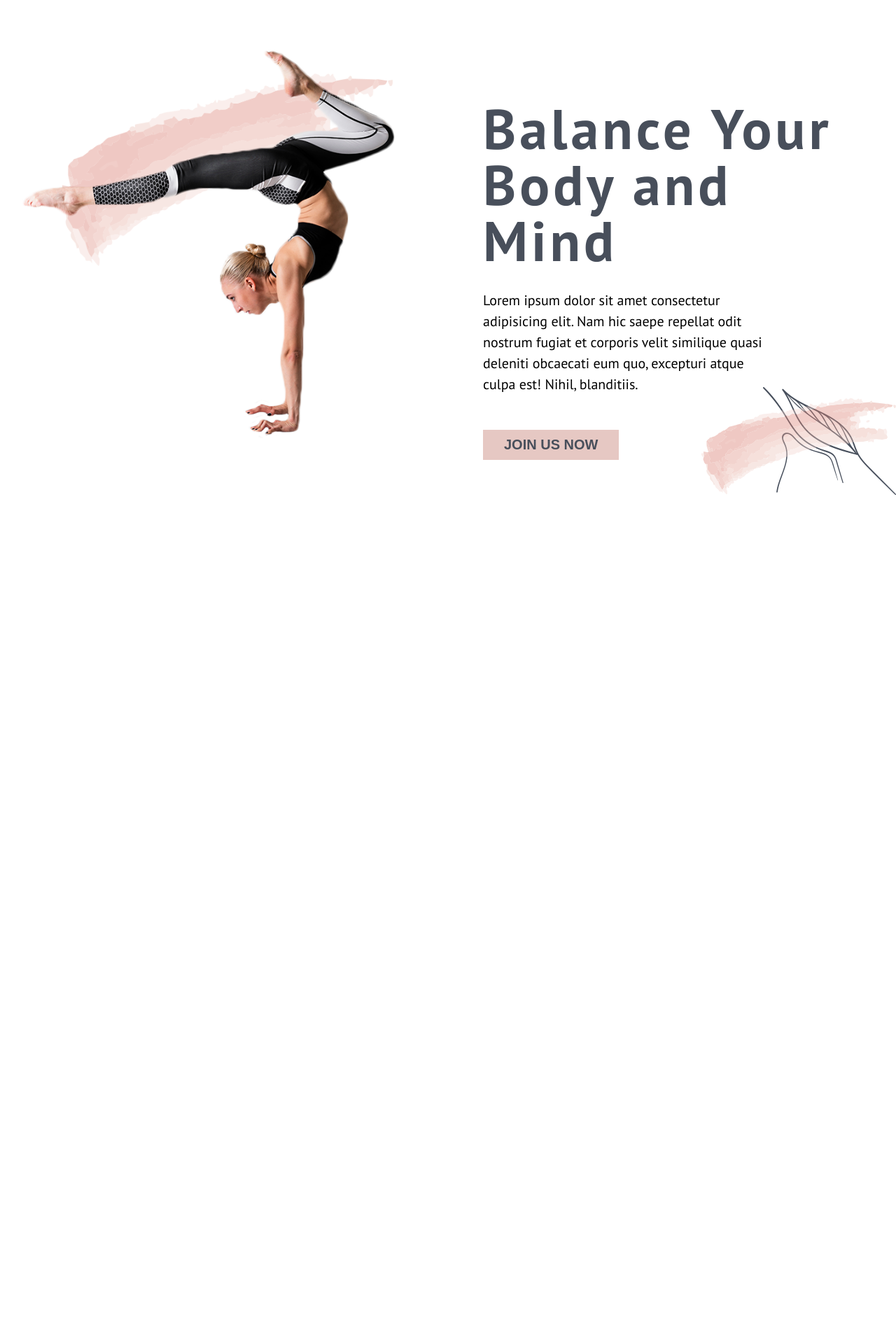
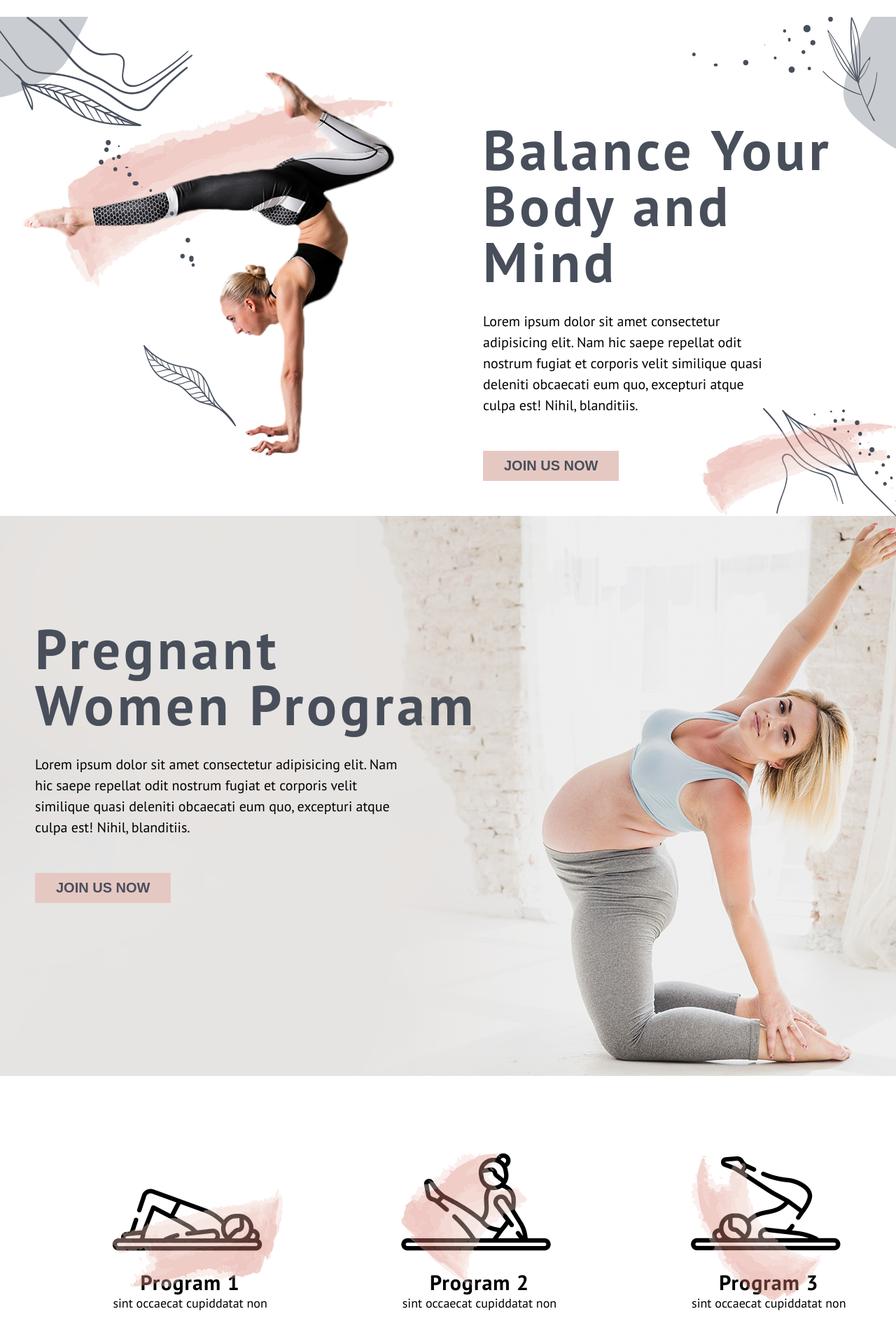
Before and after one commit to doanngocminhthang/yoga-course-template, a plain HTML site: page index.html in a window 1280 px wide. Shown: the part 126-2036 px from the top of the page at 70% size. Before the commit the page ends 833 px from the top, so only its background shows below. Drawn offline with Linux system fonts and the light colour scheme.

Commit message:
done 4 section

```diff
--- a/index.html
+++ b/index.html
@@ -52,7 +52,15 @@
     </div>
     <div class="banner wrapper">
         <img class="banner__right-bottom-1" src="image/banner__right-bottom-1.png" alt="">
-        <img class="banner__right-bottom-1" src="image/banner__right-bottom-2.png" alt="">
+        <img class="banner__right-bottom-2" src="image/banner__right-bottom-2.png" alt="">
+        <img class="banner__right-bottom-3" src="image/banner__right-bottom-3.png" alt="">
+        <img class="banner__left-middle-1" src="image/banner__left-middle-1.png" alt="">
+        <img class="banner__left-middle-2" src="image/banner__left-middle-2.png" alt="">
+        <img class="banner__right-top-1" src="image/banner__right-top-1.png" alt="">
+        <img class="banner__right-top-2" src="image/banner__right-top-2.png" alt="">
+        <img class="banner__right-top-3" src="image/banner__right-top-3.png" alt="">
+        <img class="banner__left-top-1" src="image/banner__left-top-1.png" alt="">
+        <img class="banner__left-top-2" src="image/banner__left-top-2.png" alt="">
         <div class="banner__inner">
             <div class="banner__col-1">
                 <img src="image/banner1.png" alt="">
@@ -67,6 +75,42 @@
             </div>
         </div>
     </div>
+    <div class="banner-2 wrapper">
+        <div class="banner-2__inner">
+            <div class="banner-2__content">
+                <h1 class="banner__title">Pregnant<br> Women Program</h1>
+                <p class="banner__desc ">Lorem ipsum dolor sit amet consectetur adipisicing elit. Nam hic saepe
+                    repellat odit nostrum fugiat
+                    et corporis velit similique quasi deleniti obcaecati eum quo, excepturi atque culpa est! Nihil,
+                    blanditiis.</p>
+                <button class="banner__btn">Join us now</button>
+            </div>
+        </div>
+    </div>
+
+    <div class="program container">
+        <div class="program__inner">
+            <div class="program__content">
+                <img class="bg-program-1__image" src="image/bg-program-1.png" alt="">
+                <img src="image/program-1.png" alt="">
+                <h3 class="program__title">Program 1</h3>
+                <p class="program__desc">sint occaecat cupiddatat non</p>
+            </div>
+            <div class="program__content">
+                <img class="bg-program-2__image" src="image/bg-program-2.png" alt="">
+                <img src="image/program-2.png" alt="">
+                <h3 class="program__title">Program 2</h3>
+                <p class="program__desc">sint occaecat cupiddatat non</p>
+            </div>
+            <div class="program__content">
+                <img class="bg-program-3__image" src="image/bg-program-3.png" alt="">
+                <img src="image/program-3.png" alt="">
+                <h3 class="program__title">Program 3</h3>
+                <p class="program__desc">sint occaecat cupiddatat non</p>
+            </div>
+        </div>
+    </div>
+    <div></div>
 </body>
 
 </html>
--- a/style.scss
+++ b/style.scss
@@ -54,7 +54,8 @@ body{
     padding-right: 8.2rem;
 }
 .banner{
-    position: relative;;
+    position: relative;
+    margin-top: 3rem;
 }
 .banner__inner{
    display: flex;
@@ -98,3 +99,102 @@ body{
     right: 0%;
     bottom: 0%;
 }
+.banner__right-bottom-2{
+    position: absolute;
+    right: 0%;
+    bottom: 0%;
+}
+.banner__right-bottom-3{
+    position: absolute;
+    right: 0%;
+    bottom: 3%;
+}
+.banner__left-middle-1{
+    position: absolute;
+    left: 16%;
+    bottom: 18%;
+}
+.banner__left-middle-2{
+    position: absolute;
+    left: 11%;
+    bottom: 50%;
+}
+.banner__right-top-1{
+    position: absolute;
+    right: 2%;
+    top: 0%;
+    z-index: 2;
+}
+.banner__right-top-2{
+    position: absolute;
+    right: 7%;
+    top: 0%;
+    z-index: 1;
+}
+.banner__right-top-3{
+    position: absolute;
+    right: 0%;
+    top: 0%;
+    z-index: 0;
+}
+.banner__left-top-1{
+    position: absolute;
+    left: 0%;
+    top: 0%;
+    z-index: 0;
+}
+.banner__left-top-2{
+    position: absolute;
+    left: 0%;
+    top: 0%;
+    z-index: 1;
+}
+.banner-2{
+    position: relative;
+}
+.banner-2__inner{
+    background-image: url(image/banner2.png);
+    height: 80rem;
+}
+.banner-2__content{
+    width: 60%;
+    padding: 5rem;
+    padding-top: 15rem;
+    // position: absolute;
+    left: 50%;
+    top:25%;
+}
+.program__inner{
+    display: flex;
+    width: 100%;
+    align-items:baseline;
+    height: 47rem;
+    padding-top: 6rem;
+}
+.program__content{
+    width: 33.333333%;
+    padding: 5rem;
+    padding-left: 14rem;
+    position: relative;
+    text-align: center;
+}
+.bg-program-1__image{
+    position: absolute;
+
+}
+.bg-program-2__image{
+    position: absolute;
+
+}.bg-program-3__image{
+    position: absolute;
+}
+.program__title{
+    font-size: 3rem;
+    font-weight: bold;
+    letter-spacing: 1px;
+    padding-top: 3rem;
+}
+.program__desc{
+    font-size: 1.8rem;
+    padding-top: 6px;
+}
```
Also changed, not shown: image/banner2.png (added), image/banner__left-middle-1.png (added), image/banner__left-middle-2.png (added), image/banner__left-top-1.png (added), image/banner__left-top-2.png (added), image/banner__right-bottom-3.png (added), image/banner__right-top-1.png (added), image/banner__right-top-2.png (added), image/banner__right-top-3.png (added), image/bg-program-1.png (added), image/bg-program-2.png (added), image/bg-program-3.png (added), image/program-1.png (added), image/program-2.png (added), 2 more files, 1 other file.
